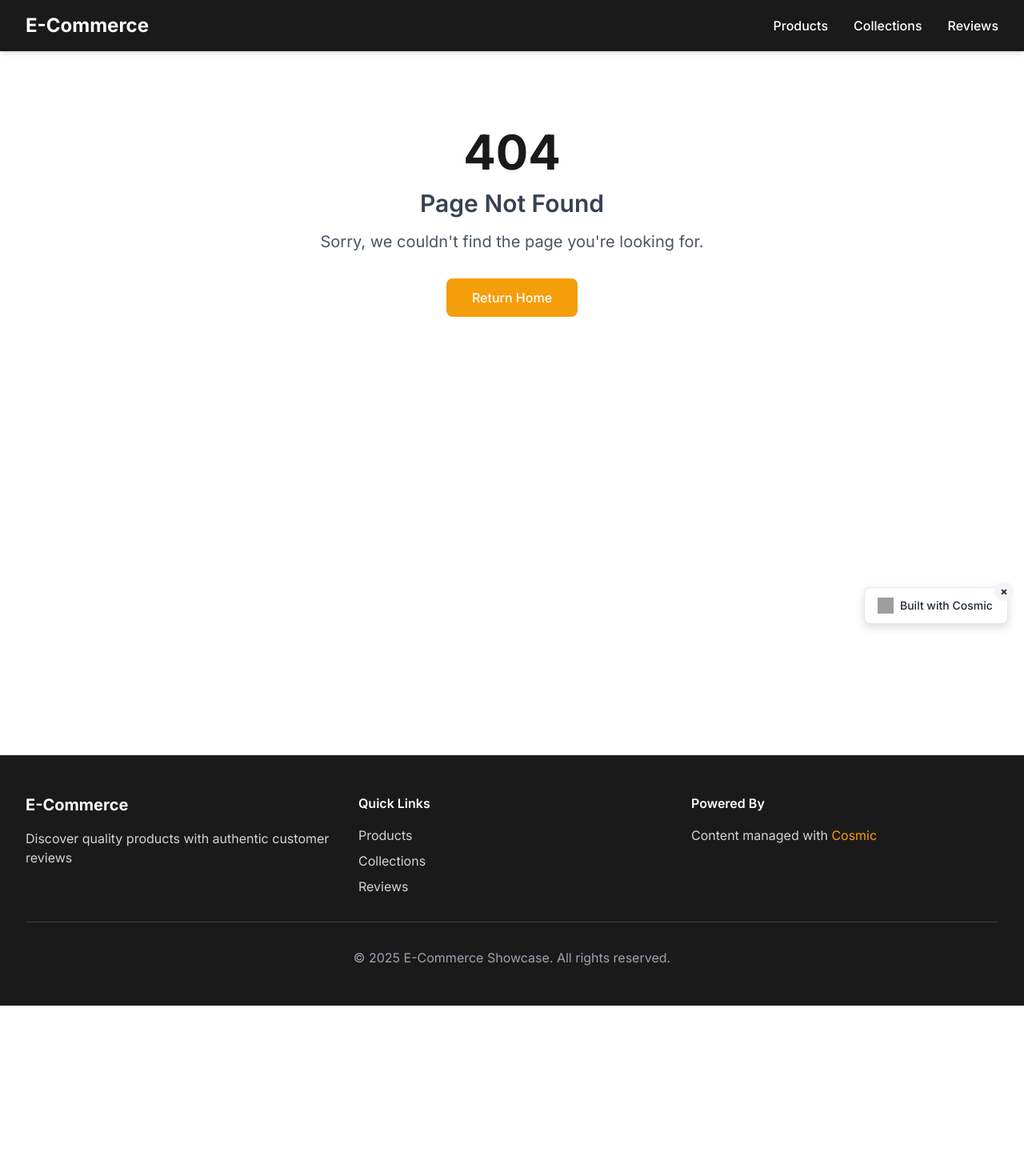
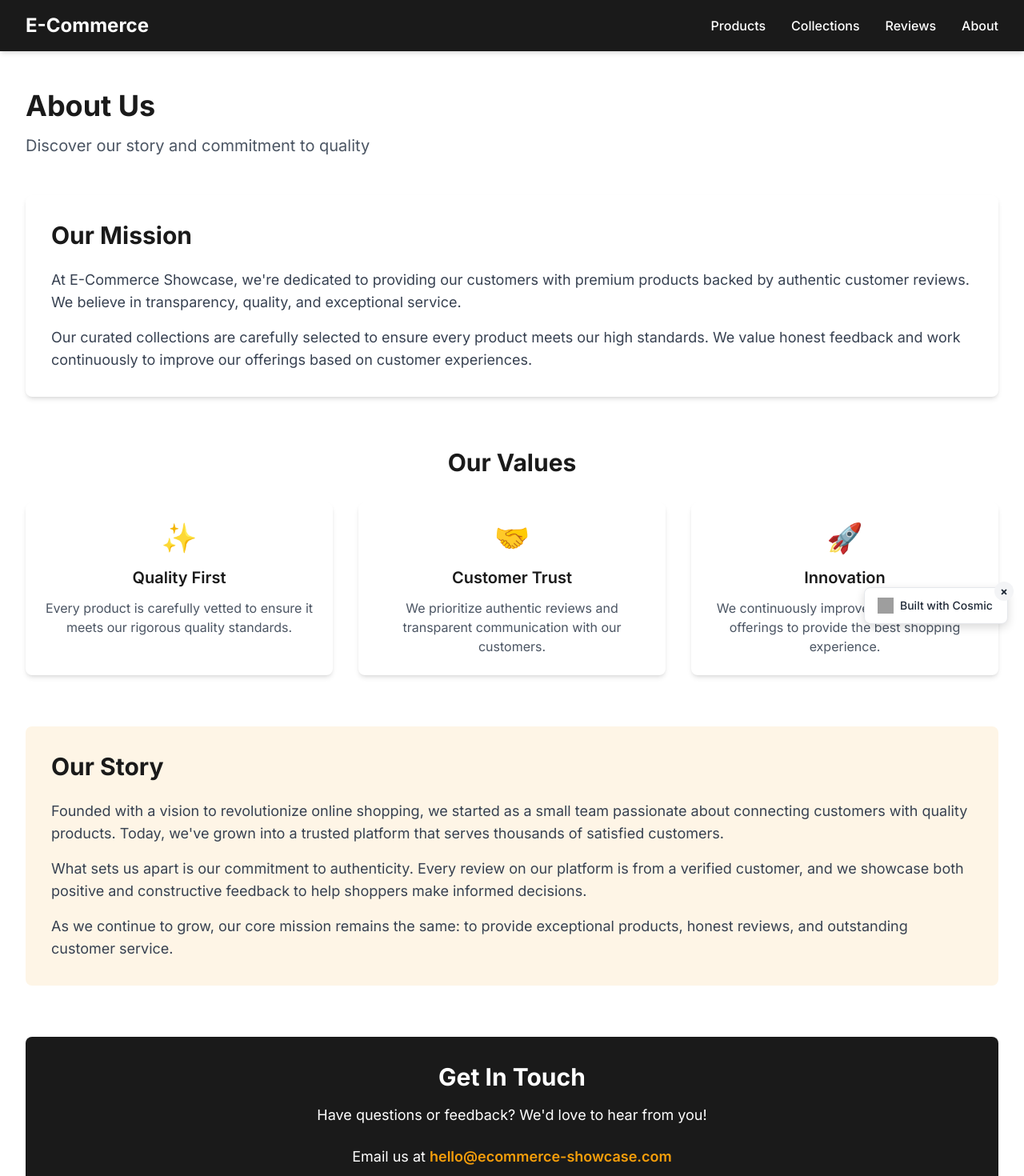
Before and after one commit to cosmic-community/modern-e-commerce-showcase, a Next.js app: page /about in a window 1280 px wide. Before the commit this address had no page. Shown: the top 1470 px of the page at 80% size. Before the commit the page ends 1257 px from the top, so only its background shows below. Built offline with nearby package versions, Linux system fonts and the light colour scheme; grey boxes are pictures that could not be loaded.

Commit message:
Add About page with company information and mission statement

```diff
--- /dev/null
+++ b/app/about/page.tsx
@@ -0,0 +1,92 @@
+export const metadata = {
+  title: 'About Us | Modern E-Commerce Showcase',
+  description: 'Learn more about our mission to provide quality products with authentic customer reviews',
+}
+
+export default function AboutPage() {
+  return (
+    <div className="max-w-7xl mx-auto px-4 sm:px-6 lg:px-8 py-12">
+      <div className="mb-12">
+        <h1 className="text-4xl font-bold text-primary mb-4">About Us</h1>
+        <p className="text-xl text-gray-600">
+          Discover our story and commitment to quality
+        </p>
+      </div>
+
+      {/* Mission Section */}
+      <section className="mb-16">
+        <div className="bg-white rounded-lg shadow-md p-8">
+          <h2 className="text-3xl font-bold text-primary mb-6">Our Mission</h2>
+          <p className="text-lg text-gray-700 mb-4">
+            At E-Commerce Showcase, we're dedicated to providing our customers with premium products backed by authentic customer reviews. We believe in transparency, quality, and exceptional service.
+          </p>
+          <p className="text-lg text-gray-700">
+            Our curated collections are carefully selected to ensure every product meets our high standards. We value honest feedback and work continuously to improve our offerings based on customer experiences.
+          </p>
+        </div>
+      </section>
+
+      {/* Values Section */}
+      <section className="mb-16">
+        <h2 className="text-3xl font-bold text-primary mb-8 text-center">Our Values</h2>
+        <div className="grid grid-cols-1 md:grid-cols-3 gap-8">
+          <div className="bg-white rounded-lg shadow-md p-6 text-center">
+            <div className="text-4xl mb-4">✨</div>
+            <h3 className="text-xl font-semibold text-primary mb-3">Quality First</h3>
+            <p className="text-gray-600">
+              Every product is carefully vetted to ensure it meets our rigorous quality standards.
+            </p>
+          </div>
+
+          <div className="bg-white rounded-lg shadow-md p-6 text-center">
+            <div className="text-4xl mb-4">🤝</div>
+            <h3 className="text-xl font-semibold text-primary mb-3">Customer Trust</h3>
+            <p className="text-gray-600">
+              We prioritize authentic reviews and transparent communication with our customers.
+            </p>
+          </div>
+
+          <div className="bg-white rounded-lg shadow-md p-6 text-center">
+            <div className="text-4xl mb-4">🚀</div>
+            <h3 className="text-xl font-semibold text-primary mb-3">Innovation</h3>
+            <p className="text-gray-600">
+              We continuously improve our platform and offerings to provide the best shopping experience.
+            </p>
+          </div>
+        </div>
+      </section>
+
+      {/* Story Section */}
+      <section className="mb-16">
+        <div className="bg-secondary bg-opacity-10 rounded-lg p-8">
+          <h2 className="text-3xl font-bold text-primary mb-6">Our Story</h2>
+          <p className="text-lg text-gray-700 mb-4">
+            Founded with a vision to revolutionize online shopping, we started as a small team passionate about connecting customers with quality products. Today, we've grown into a trusted platform that serves thousands of satisfied customers.
+          </p>
+          <p className="text-lg text-gray-700 mb-4">
+            What sets us apart is our commitment to authenticity. Every review on our platform is from a verified customer, and we showcase both positive and constructive feedback to help shoppers make informed decisions.
+          </p>
+          <p className="text-lg text-gray-700">
+            As we continue to grow, our core mission remains the same: to provide exceptional products, honest reviews, and outstanding customer service.
+          </p>
+        </div>
+      </section>
+
+      {/* Contact Section */}
+      <section>
+        <div className="bg-primary text-white rounded-lg p-8 text-center">
+          <h2 className="text-3xl font-bold mb-4">Get In Touch</h2>
+          <p className="text-lg mb-6">
+            Have questions or feedback? We'd love to hear from you!
+          </p>
+          <p className="text-lg">
+            Email us at{' '}
+            <a href="mailto:hello@ecommerce-showcase.com" className="text-secondary hover:text-accent transition-colors font-semibold">
+              hello@ecommerce-showcase.com
+            </a>
+          </p>
+        </div>
+      </section>
+    </div>
+  )
+}
--- a/components/Footer.tsx
+++ b/components/Footer.tsx
@@ -28,6 +28,11 @@ export default function Footer() {
                   Reviews
                 </a>
               </li>
+              <li>
+                <a href="/about" className="text-gray-300 hover:text-secondary transition-colors">
+                  About
+                </a>
+              </li>
             </ul>
           </div>
 
--- a/components/Header.tsx
+++ b/components/Header.tsx
@@ -28,6 +28,12 @@ export default function Header() {
             >
               Reviews
             </Link>
+            <Link
+              href="/about"
+              className="hover:text-secondary transition-colors font-medium"
+            >
+              About
+            </Link>
           </div>
         </div>
       </nav>
```
